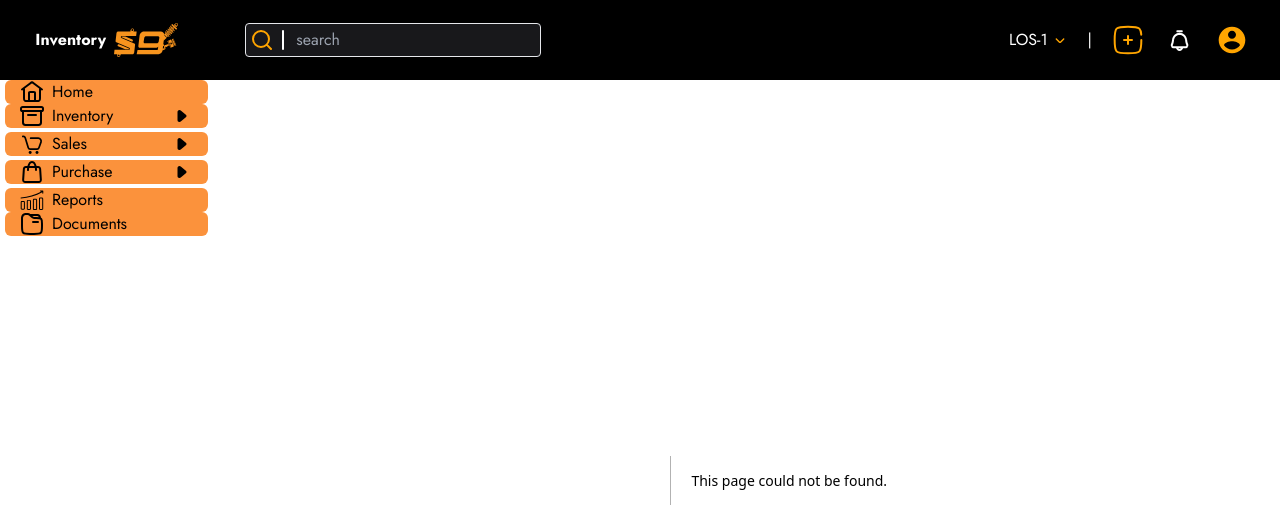
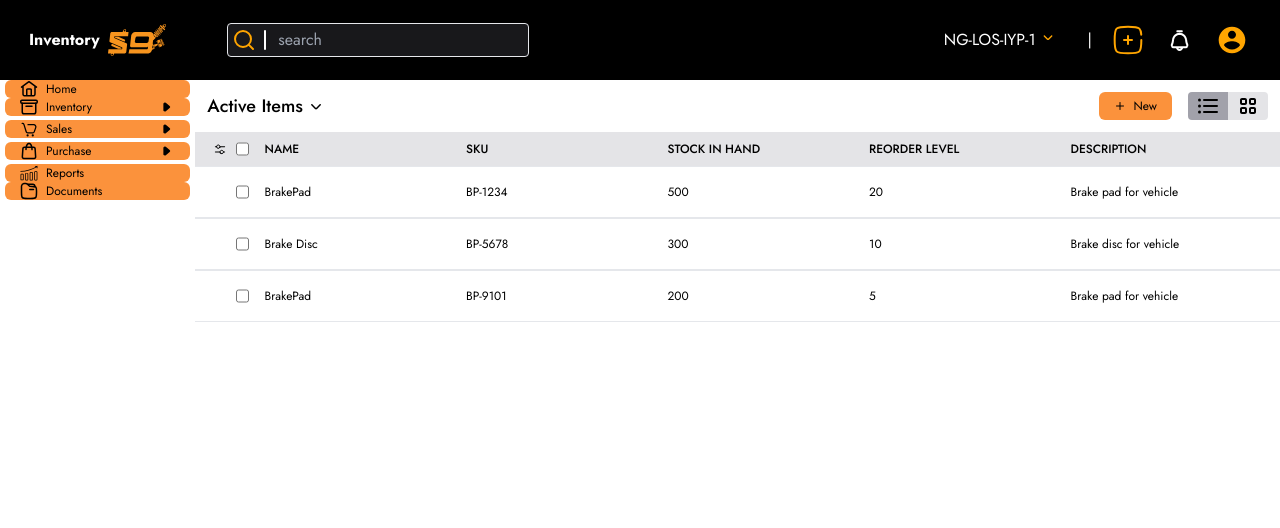
Before and after one commit to CharlesXstorm/inventory_shop9, a Next.js app: page /inventory/items in a window 1280 px wide. Before the commit this address had no page. Shown: the top 528 px of the page. Built offline with nearby package versions, Linux system fonts and the light colour scheme.

Commit message:
items update

```diff
--- /dev/null
+++ b/src/app/(dashboard)/inventory/items/new/page.tsx
@@ -0,0 +1,11 @@
+import React from 'react'
+
+const page = () => {
+  return (
+    <div>
+      newItem
+    </div>
+  )
+}
+
+export default page
--- a/src/app/css/config.css
+++ b/src/app/css/config.css
@@ -3,8 +3,8 @@
   --background-800: #27272A;
   --foreground: #171717;
   --font-jost: "jost", sans-serif;
-  --paddingBlock: 20px;
-  --paddingButton: 8px;
+  --paddingBlock: 8px;
+  --paddingButton: 6px;
 }
 
 /* @media (prefers-color-scheme: dark) {
--- a/src/app/globals.css
+++ b/src/app/globals.css
@@ -10,11 +10,11 @@ body {
 }
 
 .button {
-  @apply flex gap-2 items-center rounded-[6px] py-paddingButton px-[15px];
+  @apply flex gap-2 items-center rounded-[6px] lg:text-[12px] py-paddingButton px-[15px];
 }
 
 .button__primary {
-  @apply flex justify-between bg-orange-400 w-[100%] text-black ;
+  @apply flex justify-between bg-orange-400 w-[100%] text-black;
 }
 
 .button__secondary {
@@ -34,7 +34,7 @@ body {
 }
 
 .collapsible {
-  @apply w-[100%] mt-1 overflow-hidden;
+  @apply w-[100%] lg:text-[12px] mt-1 overflow-hidden;
 }
 
 .collapsible__collapse {
@@ -46,11 +46,11 @@ body {
 }
 
 .collapsible__menu {
-  @apply flex flex-col flex-wrap text-start w-full p-paddingButton text-white hover:bg-black ;
+  @apply flex flex-col flex-wrap text-start w-full p-paddingButton text-white hover:bg-black;
 }
 
 .dashboard {
-  @apply lg:flex flex-col fixed lg:relative transition-transform w-[70%] md:w-[40%] lg:w-[20%] h-[100vh] overflow-hidden;
+  @apply lg:flex flex-col z-[2] fixed lg:relative transition-transform w-[70%] md:w-[40%] lg:w-[18%] h-[100vh] overflow-hidden;
 }
 
 .dashboard__title {
@@ -93,47 +93,51 @@ body {
   @apply flex flex-col w-full gap-2 justify-center;
 }
 
-.header__left{
-  @apply flex justify-between gap-10 w-full
+.header__left {
+  @apply flex justify-between gap-10 w-full;
 }
 
-.header__menu{
-  @apply flex justify-between w-full px-[1em] py-[0.5em];
+.header__menu {
+  @apply flex justify-between text-[12px] w-full px-[1em] py-[1em];
 }
 
-.header__right{
-  @apply flex justify-end items-center gap-5 text-white py-2 w-full
+.header__right {
+  @apply flex justify-end items-center gap-5 text-white py-2 w-full;
 }
 
 .input {
   @apply bg-zinc-900 px-1 w-full text-white focus:outline-none;
 }
 
-.items__checkbox{
-  @apply flex justify-between w-[3em] lg:w-[4em] border border-blue-600 ;
+.items__checkbox {
+  @apply flex justify-end gap-2 w-[3em] ml-2 lg:w-[3em];
 }
 
-.items__list{
+.items__list {
   @apply flex flex-col;
 }
 
-.items__list__body{
-  @apply w-full ;
+.items__list__body {
+  @apply w-full;
 }
 
-.items__list__body__content{
-  @apply flex gap-2 ;
+.items__list__body__content {
+  @apply flex gap-2 border-t border-b py-2 cursor-pointer;
 }
 
-.items__list__header{
-  @apply flex gap-2 bg-zinc-200 ;
+.items__list__body__content:hover {
+  @apply bg-zinc-100;
 }
 
-.items__list__content{
-  @apply flex justify-between p-2 w-full ;
+.items__list__header {
+  @apply flex gap-2 bg-zinc-200;
 }
 
-.items__list__content > span{
+.items__list__content {
+  @apply flex justify-between text-[12px] p-2 w-full;
+}
+
+.items__list__content > span {
   @apply flex justify-between w-full;
 }
 
@@ -147,6 +151,36 @@ body {
 
 .svg__arrow {
   @apply rotate-90 transition-transform;
+}
+
+.tooltip{
+  position: relative;
+  display: inline-block;
+  /* cursor: pointer; */
+}
+
+.tooltip::after {
+  content: attr(data-title);
+  position: absolute;
+  pointer-events: none;
+  bottom: -60%;
+  left: 50%;
+  color: white;
+  background: #333;
+  white-space: nowrap;
+  z-index: 1;
+  font-size: small;
+  padding: 4px;
+  border: none;
+  border-radius: 2px;
+  transform: translateX(0%);
+  opacity: 0;
+  transition: opacity 0.3s ease-in-out;
+  transition-delay: 0.2s;
+}
+
+.tooltip:hover::after {
+  opacity: 1;
 }
 
 h1 {
--- a/src/components/Header.tsx
+++ b/src/components/Header.tsx
@@ -15,20 +15,20 @@ const Header = () => {
       </div>
 
       <div className="header__right">
-        <button className="flex gap-1 items-center">
-          LOS-1
-          <span>
+        <button data-title="Select Organisation" type="button" className="p-2 tooltip">
+          <span>NG-LOS-IYP-1</span>
+          <span className="inline-block px-1">
             <Svg svg={arrowLine} color={"orange"} width={"1em"} />
           </span>
         </button>
         <span>|</span>
-        <button type="button">
+        <button className="tooltip" data-title="Quick Create" type="button">
           <Svg svg={addBox} color={"orange"} width={"2em"} />{" "}
         </button>
-        <button type="button">
+        <button className="tooltip" data-title="Notifications" type="button">
           <Svg svg={notification} color={"#ffffff"} width={"2em"} />{" "}
         </button>
-        <button type="button">
+        <button className="tooltip" data-title="User" type="button">
           <Svg svg={account} color={"orange"} width={"2em"} />{" "}
         </button>
       </div>
--- a/src/components/ItemsList.tsx
+++ b/src/components/ItemsList.tsx
@@ -2,12 +2,13 @@ import { itemsListHeaderField } from "@/constants";
 import { autoparts } from "@/data";
 import { autopartsProps, itemsHeaderProps } from "@/types";
 import React from "react";
+import { settingBar, Svg } from "./svgs";
 
-const itemsObj = itemsListHeaderField.filter((item, index) => index < 4);
+const itemsObj = itemsListHeaderField.filter((item, index) => index < 5);
 const itemsText = itemsObj.map((item,index)=> item.text)
 
 const ItemsHeader: React.FC<itemsHeaderProps> = ({ index, item }) => {
-  return <span>{item}</span>;
+  return <span className="font-[500]">{item}</span>;
 };
 
 const AutoPartItem : React.FC<autopartsProps> = ({ index, item, part }) => {
@@ -21,7 +22,6 @@ const AutoPartItem : React.FC<autopartsProps> = ({ index, item, part }) => {
 const Autoparts: React.FC<autopartsProps> = ({ index, part }) => {
   return <div className="items__list__body__content">
   <span className="items__checkbox">
-    <button title="customise" type="button"></button>icn
     <input type="checkbox" />
   </span>
   <div className="items__list__content">
@@ -37,7 +37,7 @@ const ItemsList = () => {
     <div className="items__list">
       <div className="items__list__header">
         <span className="items__checkbox">
-          <button title="customise" type="button"></button>icn
+          <button className="tooltip" data-title="customise" type="button"><Svg svg={settingBar} width="1em" /></button>
           <input type="checkbox" />
         </span>
         <div className="items__list__content">
--- a/src/components/MenuHeader.tsx
+++ b/src/components/MenuHeader.tsx
@@ -6,7 +6,7 @@ import { add, arrowLine, list, Svg, tile } from "./svgs";
 import { useStore } from "@/store";
 
 const MenuHeader = () => {
-    const {setItemView} = useStore()
+    const {itemView,setItemView} = useStore()
   return (
     <div className="header__menu">
       <button type="button" className="flex text-lg font-[500] items-center gap-1">
@@ -15,15 +15,15 @@ const MenuHeader = () => {
       <div className="flex justify-center gap-4">
         <Button collapsible={false} primary>
           <span>
-            <Svg svg={add} width="2em" />
+            <Svg svg={add} width="1em" />
           </span>
           New
         </Button>
-        <span className="flex justify-center rounded overflow-clip ">
-          <button onClick={()=> setItemView(true)} className="bg-zinc-400 px-2" title="icon" type="button">
+        <span className="flex justify-center overflow-clip rounded ">
+          <button onClick={()=> setItemView(true)} className={["px-2", itemView?"bg-zinc-400":"bg-zinc-200"].filter(Boolean).join(" ")} data-title="icon" type="button">
             <Svg svg={list} width="2em" />
           </button>
-          <button onClick={()=> setItemView(false)} className="bg-zinc-200 px-2" title="icon" type="button">
+          <button onClick={()=> setItemView(false)} className={["px-2", itemView?"bg-zinc-200":"bg-zinc-400"].filter(Boolean).join(" ")} data-title="icon" type="button">
             <Svg svg={tile} width="2em" />
           </button>
         </span>
--- a/src/components/svgs/index.tsx
+++ b/src/components/svgs/index.tsx
@@ -378,6 +378,42 @@ export const search = (color: string = "#000000", width: string) => (
   </svg>
 );
 
+export const settingBar = (color: string = "#000000", width: string) => (
+  <svg width={width} viewBox="0 0 24 24" fill="none" xmlns="http://www.w3.org/2000/svg">
+    <g id="SVGRepo_bgCarrier" strokeWidth="0"></g>
+    <g
+      id="SVGRepo_tracerCarrier"
+      strokeLinecap="round"
+      strokeLinejoin="round"
+    ></g>
+    <g id="SVGRepo_iconCarrier">
+      {" "}
+      <path
+        fillRule="evenodd"
+        clipRule="evenodd"
+        d="M11.567 9.8895C12.2495 8.90124 12.114 7.5637 11.247 6.7325C10.3679 5.88806 9.02339 5.75928 7.99998 6.4215C7.57983 6.69308 7.25013 7.0837 7.05298 7.5435C6.85867 7.99881 6.80774 8.50252 6.90698 8.9875C7.00665 9.47472 7.25054 9.92071 7.60698 10.2675C7.97021 10.6186 8.42786 10.8563 8.92398 10.9515C9.42353 11.049 9.94062 11.0001 10.413 10.8105C10.8798 10.6237 11.2812 10.3033 11.567 9.8895Z"
+        stroke={color}
+        strokeWidth="1.5"
+        strokeLinecap="round"
+        strokeLinejoin="round"
+      ></path>{" "}
+      <path
+        fillRule="evenodd"
+        clipRule="evenodd"
+        d="M12.433 17.8895C11.7504 16.9012 11.886 15.5637 12.753 14.7325C13.6321 13.8881 14.9766 13.7593 16 14.4215C16.4202 14.6931 16.7498 15.0837 16.947 15.5435C17.1413 15.9988 17.1922 16.5025 17.093 16.9875C16.9933 17.4747 16.7494 17.9207 16.393 18.2675C16.0298 18.6186 15.5721 18.8563 15.076 18.9515C14.5773 19.0481 14.0614 18.9988 13.59 18.8095C13.1222 18.6234 12.7197 18.3034 12.433 17.8895V17.8895Z"
+        stroke={color}
+        strokeWidth="1.5"
+        strokeLinecap="round"
+        strokeLinejoin="round"
+      ></path>{" "}
+      <path
+        d="M12 7.75049C11.5858 7.75049 11.25 8.08627 11.25 8.50049C11.25 8.9147 11.5858 9.25049 12 9.25049V7.75049ZM19 9.25049C19.4142 9.25049 19.75 8.9147 19.75 8.50049C19.75 8.08627 19.4142 7.75049 19 7.75049V9.25049ZM6.857 9.25049C7.27121 9.25049 7.607 8.9147 7.607 8.50049C7.607 8.08627 7.27121 7.75049 6.857 7.75049V9.25049ZM5 7.75049C4.58579 7.75049 4.25 8.08627 4.25 8.50049C4.25 8.9147 4.58579 9.25049 5 9.25049V7.75049ZM12 17.2505C12.4142 17.2505 12.75 16.9147 12.75 16.5005C12.75 16.0863 12.4142 15.7505 12 15.7505V17.2505ZM5 15.7505C4.58579 15.7505 4.25 16.0863 4.25 16.5005C4.25 16.9147 4.58579 17.2505 5 17.2505V15.7505ZM17.143 15.7505C16.7288 15.7505 16.393 16.0863 16.393 16.5005C16.393 16.9147 16.7288 17.2505 17.143 17.2505V15.7505ZM19 17.2505C19.4142 17.2505 19.75 16.9147 19.75 16.5005C19.75 16.0863 19.4142 15.7505 19 15.7505V17.2505ZM12 9.25049H19V7.75049H12V9.25049ZM6.857 7.75049H5V9.25049H6.857V7.75049ZM12 15.7505H5V17.2505H12V15.7505ZM17.143 17.2505H19V15.7505H17.143V17.2505Z"
+        fill={color}
+      ></path>{" "}
+    </g>
+  </svg>
+);
+
 export const s9 = (color: string = "#000000", width: string) => (
   <svg
     version="1.1"
@@ -689,7 +725,12 @@ export const s9 = (color: string = "#000000", width: string) => (
 );
 
 export const tile = (color: string = "#000000", width: string) => (
-  <svg width={width} viewBox="0 0 24 24" fill="none" xmlns="http://www.w3.org/2000/svg">
+  <svg
+    width={width}
+    viewBox="0 0 24 24"
+    fill="none"
+    xmlns="http://www.w3.org/2000/svg"
+  >
     <g id="SVGRepo_bgCarrier" strokeWidth="0"></g>
     <g
       id="SVGRepo_tracerCarrier"
--- a/src/components/ui/Gutter.tsx
+++ b/src/components/ui/Gutter.tsx
@@ -13,8 +13,8 @@ const Gutter: React.FC<gutterProps> = ({
       className={[
         type === "column" && "flex-col",
         "gutter",
-        block && "py-paddingBlock",
-        button && "py-paddingBlock px-[5px]",
+        block && "py-[15px] lg:py-paddingBlock",
+        button && "py-[15px] lg:py-paddingBlock px-[5px]",
         `${className}`,
       ]
         .filter(Boolean)
```
Also changed, not shown: src/app/(dashboard)/home/page.tsx (added), src/app/(dashboard)/inventory/items/page.tsx (renamed from src/app/items/page.tsx), src/app/(dashboard)/inventory/pricelist/page.tsx (added).
